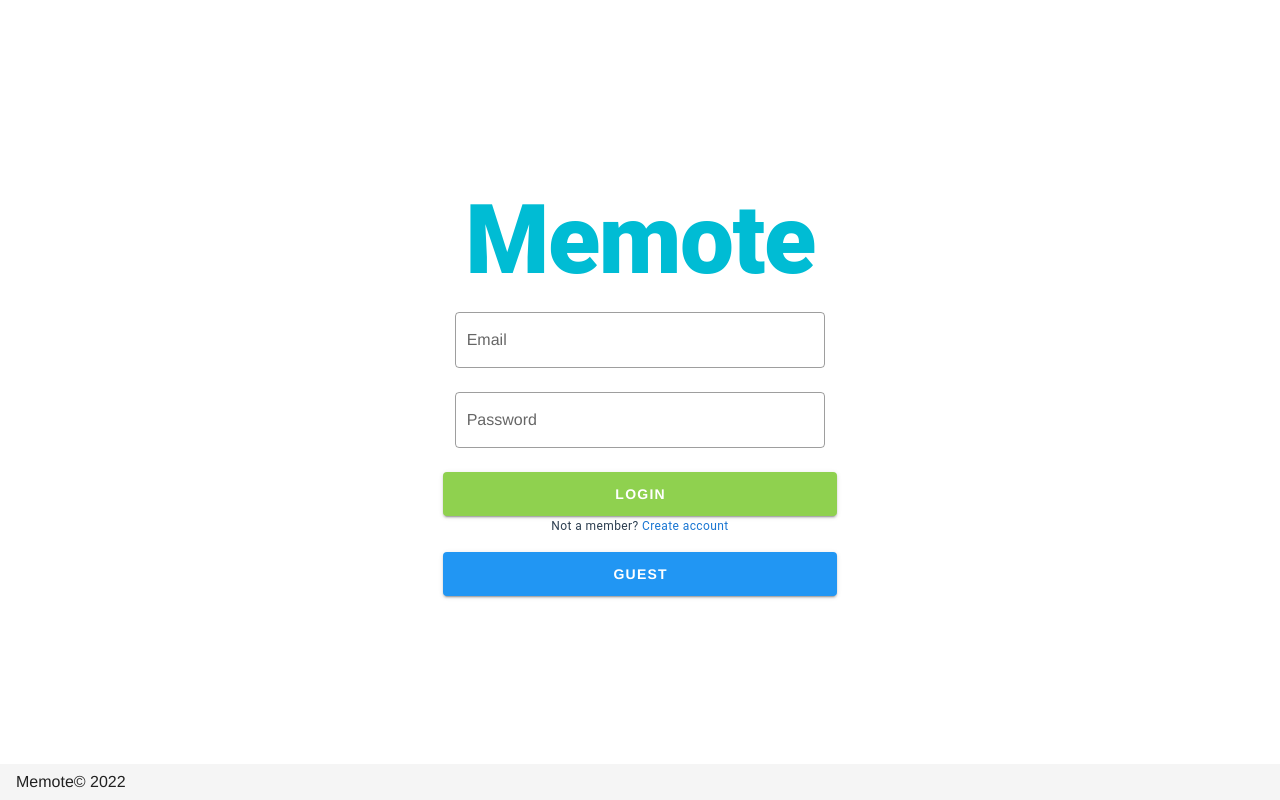
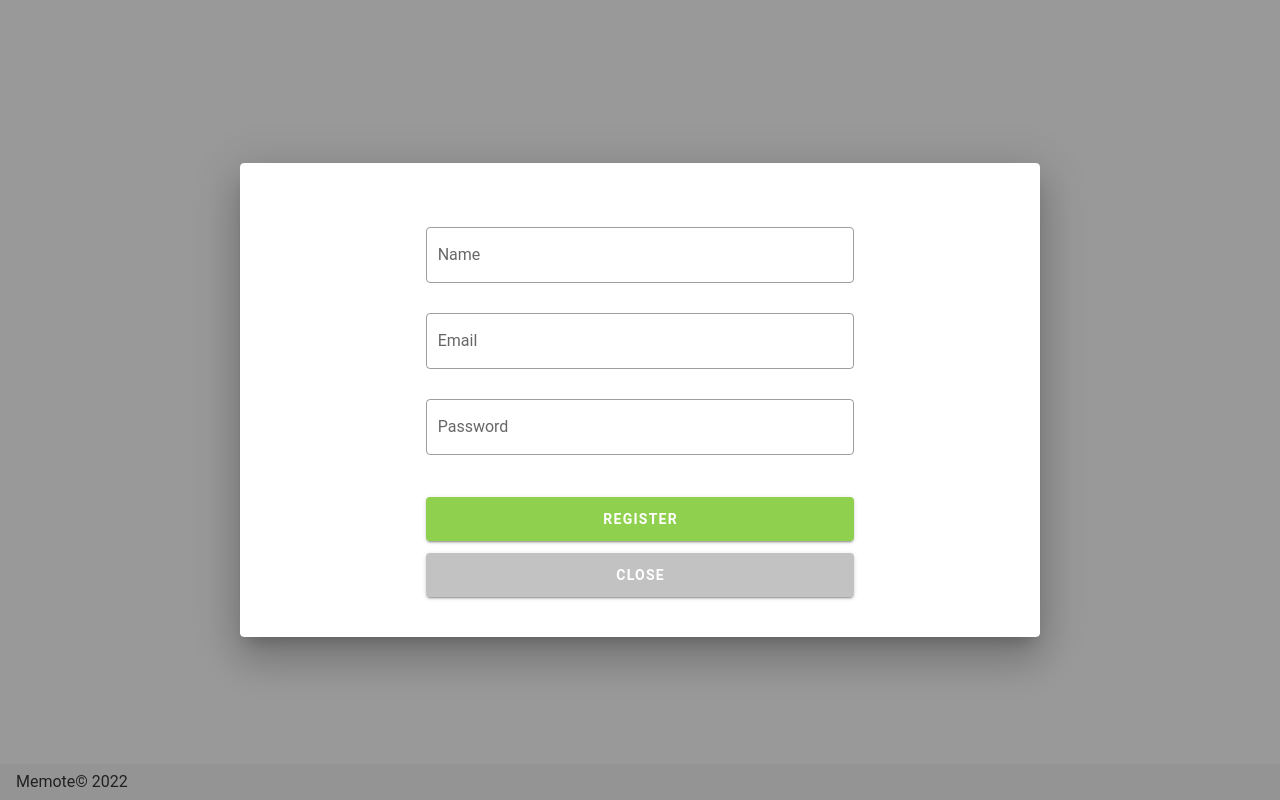
Before and after one commit to Pornteera0504/Memote, a Vue app in the folder frontend/: page / in a window 1280 px wide. Both pictures are taken after a click on the link "Create account". Built offline with nearby package versions, Linux system fonts and the light colour scheme.

Commit message:
ADD Register | UPD readme. login

```diff
--- a/frontend/package.json
+++ b/frontend/package.json
@@ -10,7 +10,8 @@
   "dependencies": {
     "core-js": "^3.6.5",
     "vue": "^2.6.11",
-    "vue-router": "^3.2.0"
+    "vue-router": "^3.2.0",
+    "vuetify": "^2.6.4"
   },
   "devDependencies": {
     "@vue/cli-plugin-babel": "~4.5.12",
--- a/frontend/src/App.vue
+++ b/frontend/src/App.vue
@@ -1,5 +1,5 @@
 <template>
-  <v-app id="app">
+  <v-app>
     <router-view />
     <v-footer app>
       Memote
@@ -7,26 +7,3 @@
     </v-footer>
   </v-app>
 </template>
-
-<style>
-#app {
-  font-family: Avenir, Helvetica, Arial, sans-serif;
-  -webkit-font-smoothing: antialiased;
-  -moz-osx-font-smoothing: grayscale;
-  text-align: center;
-  color: #2c3e50;
-}
-
-#nav {
-  padding: 30px;
-}
-
-#nav a {
-  font-weight: bold;
-  color: #2c3e50;
-}
-
-#nav a.router-link-exact-active {
-  color: #42b983;
-}
-</style>
--- a/frontend/src/components/HelloWorld.vue
+++ /dev/null
@@ -1,122 +0,0 @@
-<template>
-  <div class="hello">
-    <h1>{{ msg }}</h1>
-    <p>
-      For a guide and recipes on how to configure / customize this project,<br />
-      check out the
-      <a href="https://cli.vuejs.org" target="_blank" rel="noopener"
-        >vue-cli documentation</a
-      >.
-    </p>
-    <h3>Installed CLI Plugins</h3>
-    <ul>
-      <li>
-        <a
-          href="https://github.com/vuejs/vue-cli/tree/dev/packages/%40vue/cli-plugin-babel"
-          target="_blank"
-          rel="noopener"
-          >babel</a
-        >
-      </li>
-      <li>
-        <a
-          href="https://github.com/vuejs/vue-cli/tree/dev/packages/%40vue/cli-plugin-router"
-          target="_blank"
-          rel="noopener"
-          >router</a
-        >
-      </li>
-      <li>
-        <a
-          href="https://github.com/vuejs/vue-cli/tree/dev/packages/%40vue/cli-plugin-eslint"
-          target="_blank"
-          rel="noopener"
-          >eslint</a
-        >
-      </li>
-    </ul>
-    <h3>Essential Links</h3>
-    <ul>
-      <li>
-        <a href="https://vuejs.org" target="_blank" rel="noopener">Core Docs</a>
-      </li>
-      <li>
-        <a href="https://forum.vuejs.org" target="_blank" rel="noopener"
-          >Forum</a
-        >
-      </li>
-      <li>
-        <a href="https://chat.vuejs.org" target="_blank" rel="noopener"
-          >Community Chat</a
-        >
-      </li>
-      <li>
-        <a href="https://twitter.com/vuejs" target="_blank" rel="noopener"
-          >Twitter</a
-        >
-      </li>
-      <li>
-        <a href="https://news.vuejs.org" target="_blank" rel="noopener">News</a>
-      </li>
-    </ul>
-    <h3>Ecosystem</h3>
-    <ul>
-      <li>
-        <a href="https://router.vuejs.org" target="_blank" rel="noopener"
-          >vue-router</a
-        >
-      </li>
-      <li>
-        <a href="https://vuex.vuejs.org" target="_blank" rel="noopener">vuex</a>
-      </li>
-      <li>
-        <a
-          href="https://github.com/vuejs/vue-devtools#vue-devtools"
-          target="_blank"
-          rel="noopener"
-          >vue-devtools</a
-        >
-      </li>
-      <li>
-        <a href="https://vue-loader.vuejs.org" target="_blank" rel="noopener"
-          >vue-loader</a
-        >
-      </li>
-      <li>
-        <a
-          href="https://github.com/vuejs/awesome-vue"
-          target="_blank"
-          rel="noopener"
-          >awesome-vue</a
-        >
-      </li>
-    </ul>
-  </div>
-</template>
-
-<script>
-export default {
-  name: "HelloWorld",
-  props: {
-    msg: String,
-  },
-};
-</script>
-
-<!-- Add "scoped" attribute to limit CSS to this component only -->
-<style scoped>
-h3 {
-  margin: 40px 0 0;
-}
-ul {
-  list-style-type: none;
-  padding: 0;
-}
-li {
-  display: inline-block;
-  margin: 0 10px;
-}
-a {
-  color: #42b983;
-}
-</style>
--- a/frontend/src/components/Register.vue
+++ b/frontend/src/components/Register.vue
@@ -0,0 +1,73 @@
+<template>
+  <v-card>
+    <v-icon></v-icon>
+    <v-card-text class="py-10">
+      <v-row class="d-flex flex-column justify-center align-center">
+        <v-col cols="7">
+          <v-text-field
+            v-model="name"
+            :rules="nameRules"
+            label="Name"
+            required
+            outlined
+          ></v-text-field>
+
+          <v-text-field
+            v-model="email"
+            :rules="emailRules"
+            label="Email"
+            required
+            outlined
+          ></v-text-field>
+
+          <v-text-field
+            v-model="password"
+            :rules="passwordRules"
+            label="Password"
+            required
+            outlined
+            hint="At least 8 characters"
+            type="password"
+          ></v-text-field>
+          <v-btn
+            block
+            large
+            color="#8FD14F"
+            class="mt-3 font-weight-bold white--text"
+            v-on:click="register()"
+          >
+            Register
+          </v-btn>
+          <v-btn
+            block
+            large
+            color="#C2C2C2"
+            class="mt-3 font-weight-bold white--text"
+            v-on:click="closeDialog(false)"
+          >
+            Close
+          </v-btn>
+        </v-col>
+      </v-row>
+    </v-card-text>
+  </v-card>
+</template>
+
+<script>
+export default {
+  name: "Register",
+  props: {
+    closeDialog: Function,
+  },
+  data() {
+    return {
+      name: "",
+      email: "",
+      password: "",
+    };
+  },
+  methods: {
+    register() {},
+  },
+};
+</script>
--- a/frontend/src/router/index.js
+++ b/frontend/src/router/index.js
@@ -1,7 +1,7 @@
 import Vue from "vue";
 import VueRouter from "vue-router";
 import Login from "../views/Login.vue";
-// import Home from "../views/Home.vue";
+
 Vue.use(VueRouter);
 
 const routes = [
@@ -9,15 +9,6 @@ const routes = [
     path: "/",
     name: "Login",
     component: Login,
-  },
-  {
-    path: "/register",
-    name: "Register",
-    // route level code-splitting
-    // this generates a separate chunk (about.[hash].js) for this route
-    // which is lazy-loaded when the route is visited.
-    component: () =>
-      import(/* webpackChunkName: "register" */ "../components/Register.vue"),
   },
 ];
 
--- a/frontend/src/views/About.vue
+++ /dev/null
@@ -1,5 +0,0 @@
-<template>
-  <div class="about">
-    <h1>This is an about page</h1>
-  </div>
-</template>
--- a/frontend/src/views/Login.vue
+++ b/frontend/src/views/Login.vue
@@ -39,7 +39,7 @@
           large
           color="#8FD14F"
           class="mt-3 font-weight-bold white--text"
-          @click="validate"
+          v-on:click="login()"
         >
           Login
         </v-btn>
@@ -56,22 +56,38 @@
           large
           color="info"
           class="font-weight-bold"
-          @click="validate"
+          v-on:click="guest()"
         >
           Guest
         </v-btn>
       </v-form>
     </v-col>
+    <v-dialog v-model="registerDialog" max-width="50rem">
+      <Register :closeDialog="closeDialog" />
+    </v-dialog>
   </v-container>
 </template>
 
 <script>
+import Register from "@/components/Register.vue";
 export default {
   name: "Login",
+  components: {
+    Register,
+  },
   data() {
     return {
       registerDialog: false,
+      email: "",
+      password: "",
     };
+  },
+  methods: {
+    closeDialog(value) {
+      this.registerDialog = value;
+    },
+    login() {},
+    guest() {},
   },
 };
 </script>
```
Also changed, not shown: frontend/src/views/Home.vue (deleted, +0 -18 lines), frontend/.eslintrc.js, 2 other files (tests, documents, lock files or other folders).
